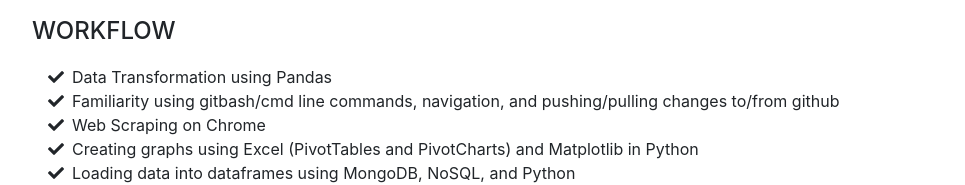
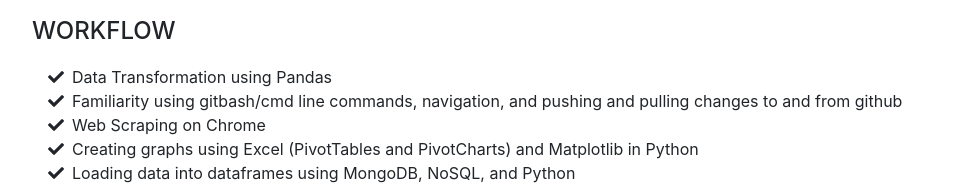
Before and after one commit to mcgeec91/Resume, a website with bundled scripts: page resi/index.html in a window 1280 px wide. Shown: the part 3555-3740 px from the top of the page, without its empty margins (288-1253 px from the left). Built offline with nearby package versions, Linux system fonts and the light colour scheme; a web font is replaced by a local one.

Commit message:
linked in page update

```diff
--- a/resi/index.html
+++ b/resi/index.html
@@ -267,7 +267,7 @@
             <li>
                 <li>
                     <i class="fa-li fa fa-check"></i>
-                    Familiarity using gitbash/cmd line commands, navigation, and pushing/pulling changes to/from github</li>
+                    Familiarity using gitbash/cmd line commands, navigation, and pushing and pulling changes to and from github</li>
                   <li>
               <i class="fa-li fa fa-check"></i>
               Web Scraping on Chrome</li>
```
